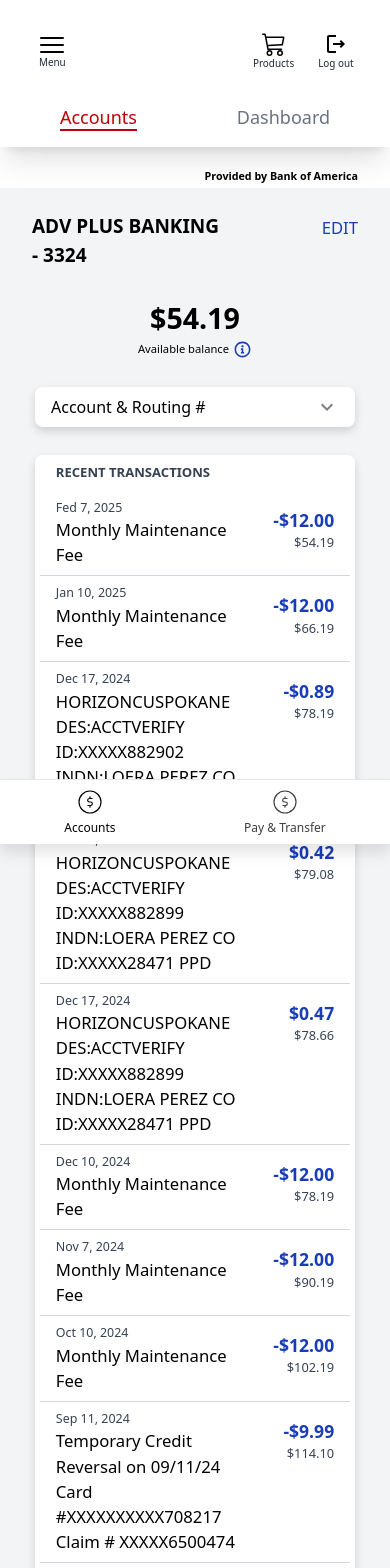
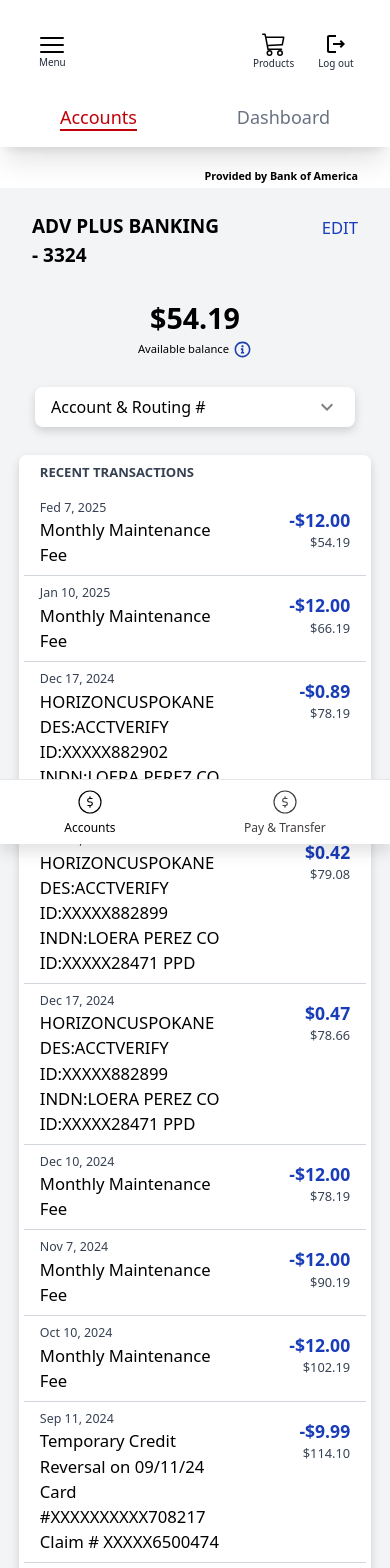
Before and after one commit to OmodaraAyo/man-of-the-people, a React (Vite) app: page /home/account/history in a window 390 px wide. Shown: the top 1568 px of the page. Built offline with nearby package versions, Linux system fonts and the light colour scheme.

Commit message:
working...

```diff
--- a/src/pages/History.jsx
+++ b/src/pages/History.jsx
@@ -6,7 +6,6 @@ import { MdKeyboardArrowDown, MdKeyboardArrowUp } from 'react-icons/md';
 const History = () => {
     const [showAccountNumber, setShowAccountNumber] = useState(false)
   return (
-    // bg-gray-200
     <div className="pt-42 pb-15 w-full max-w-screen-md mx-auto">
         <h1 className='text-[0.67rem] font-semibold flex justify-end px-8 pb-1'>Provided by Bank of America</h1>
         <div className='bg-gray-100 h-full w-full pb-6 flex flex-col justify-center gap-7'>
@@ -39,7 +38,7 @@ const History = () => {
                 )}
             </div>
             {/* history */}
-            <div className='w-full h-full max-w-[20rem] sm:max-w-[38rem] lg:max-w-[43rem] place-self-center bg-white flex flex-col rounded-lg drop-shadow-lg px-[0.300rem]'>
+            <div className='w-full h-full max-w-[22rem] sm:max-w-[38rem] lg:max-w-[43rem] place-self-center bg-white flex flex-col rounded-lg drop-shadow-lg px-[0.300rem]'>
                 <h1 className='flex items-center justify-between px-4 py-2 text-gray-700 text-[0.818rem] font-semibold'>RECENT TRANSACTIONS</h1>
                 {bankHistory.map((transaction, index) => (
                     <div key={index} className='flex justify-between px-4 py-2 border-b border-gray-300'>
```
